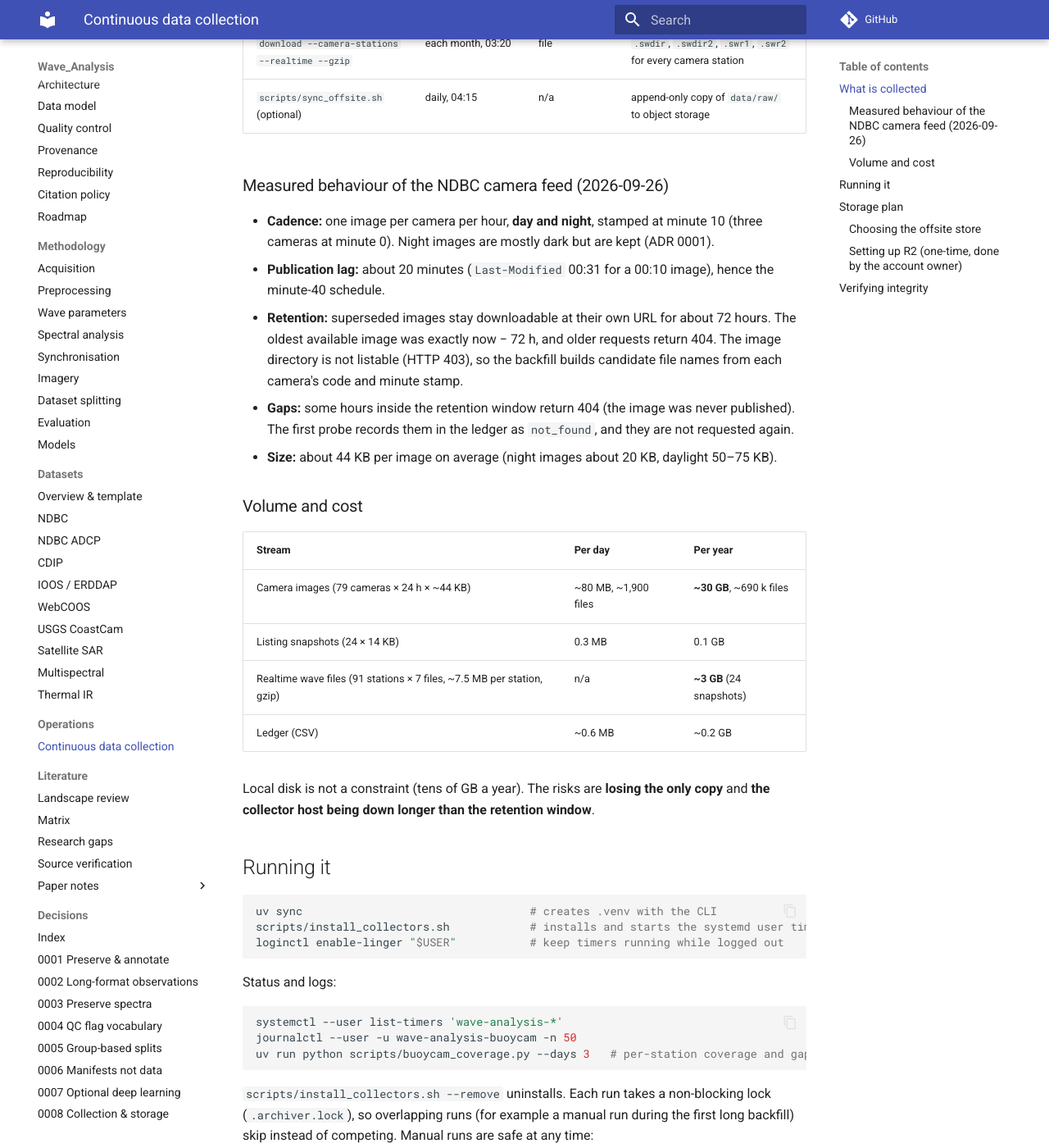
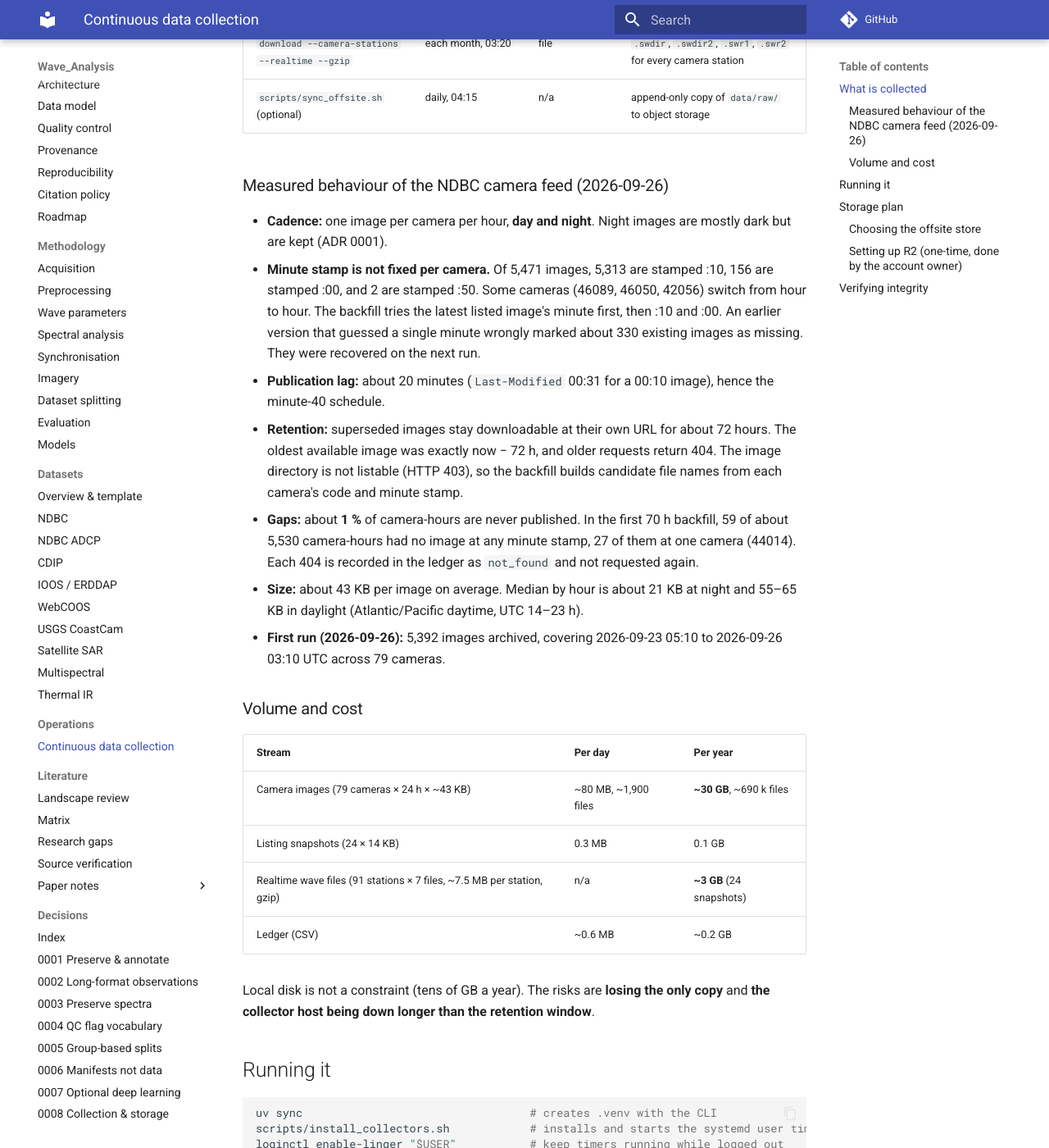
Before and after one commit to StevenFAU/Wave_Analysis, an MkDocs documentation site: the page built from docs/operations/data_collection.md, in a window 1280 px wide and 1400 px high, scrolled down 490 px. Shown: the whole window at 82% size. Built offline with MkDocs 1.6.1 and Material for MkDocs 9.7.7, drawn with Linux system fonts in a browser that asks for light colours; comment, search, counter and statistics services are not loaded.

Commit message:
Backfill tries every observed minute stamp; record first-run stats
NDBC buoycam minute stamps vary per camera (5,313 at :10, 156 at :00,
2 at :50 in the first 5,471 images). The backfill guessed only the latest
image's minute and wrongly marked ~330 existing images as missing; it now
tries the latest minute, then :10 and :00, per missing hour. The next
run recovered them: only 59 of ~5,530 camera-hours (~1%) were never
published.

Co-Authored-By: Claude Opus 5.5 <noreply@anthropic.com>

```diff
--- a/docs/operations/data_collection.md
+++ b/docs/operations/data_collection.md
@@ -15,9 +15,14 @@ to check that it is working. The rationale is in
 
 ### Measured behaviour of the NDBC camera feed (2026-09-26)
 
-- **Cadence:** one image per camera per hour, **day and night**, stamped at
-  minute 10 (three cameras at minute 0). Night images are mostly dark but are
-  kept (ADR 0001).
+- **Cadence:** one image per camera per hour, **day and night**. Night images
+  are mostly dark but are kept (ADR 0001).
+- **Minute stamp is not fixed per camera.** Of 5,471 images, 5,313 are stamped
+  :10, 156 are stamped :00, and 2 are stamped :50. Some cameras (46089, 46050,
+  42056) switch from hour to hour. The backfill tries the latest listed
+  image's minute first, then :10 and :00. An earlier version that guessed a
+  single minute wrongly marked about 330 existing images as missing. They
+  were recovered on the next run.
 - **Publication lag:** about 20 minutes (`Last-Modified` 00:31 for a 00:10
   image), hence the minute-40 schedule.
 - **Retention:** superseded images stay downloadable at their own URL for
@@ -25,17 +30,21 @@ to check that it is working. The rationale is in
   requests return 404. The image directory is not listable (HTTP 403), so the
   backfill builds candidate file names from each camera's code and minute
   stamp.
-- **Gaps:** some hours inside the retention window return 404 (the image was
-  never published). The first probe records them in the ledger as
-  `not_found`, and they are not requested again.
-- **Size:** about 44 KB per image on average (night images about 20 KB,
-  daylight 50–75 KB).
+- **Gaps:** about **1 %** of camera-hours are never published. In the first
+  70 h backfill, 59 of about 5,530 camera-hours had no image at any minute
+  stamp, 27 of them at one camera (44014). Each 404 is recorded in the ledger
+  as `not_found` and not requested again.
+- **Size:** about 43 KB per image on average. Median by hour is about 21 KB
+  at night and 55–65 KB in daylight (Atlantic/Pacific daytime, UTC
+  14–23 h).
+- **First run (2026-09-26):** 5,392 images archived, covering 2026-09-23
+  05:10 to 2026-09-26 03:10 UTC across 79 cameras.
 
 ### Volume and cost
 
 | Stream | Per day | Per year |
 |---|---|---|
-| Camera images (79 cameras × 24 h × ~44 KB) | ~80 MB, ~1,900 files | **~30 GB**, ~690 k files |
+| Camera images (79 cameras × 24 h × ~43 KB) | ~80 MB, ~1,900 files | **~30 GB**, ~690 k files |
 | Listing snapshots (24 × 14 KB) | 0.3 MB | 0.1 GB |
 | Realtime wave files (91 stations × 7 files, ~7.5 MB per station, gzip) | n/a | **~3 GB** (24 snapshots) |
 | Ledger (CSV) | ~0.6 MB | ~0.2 GB |
```
Also changed, not shown: CHANGELOG.md (+3 -2 lines), docs/datasets/ndbc.md (+2 -2 lines), docs/decisions/0008-prospective-collection-and-storage.md (+1 -1 lines), 2 other files.
